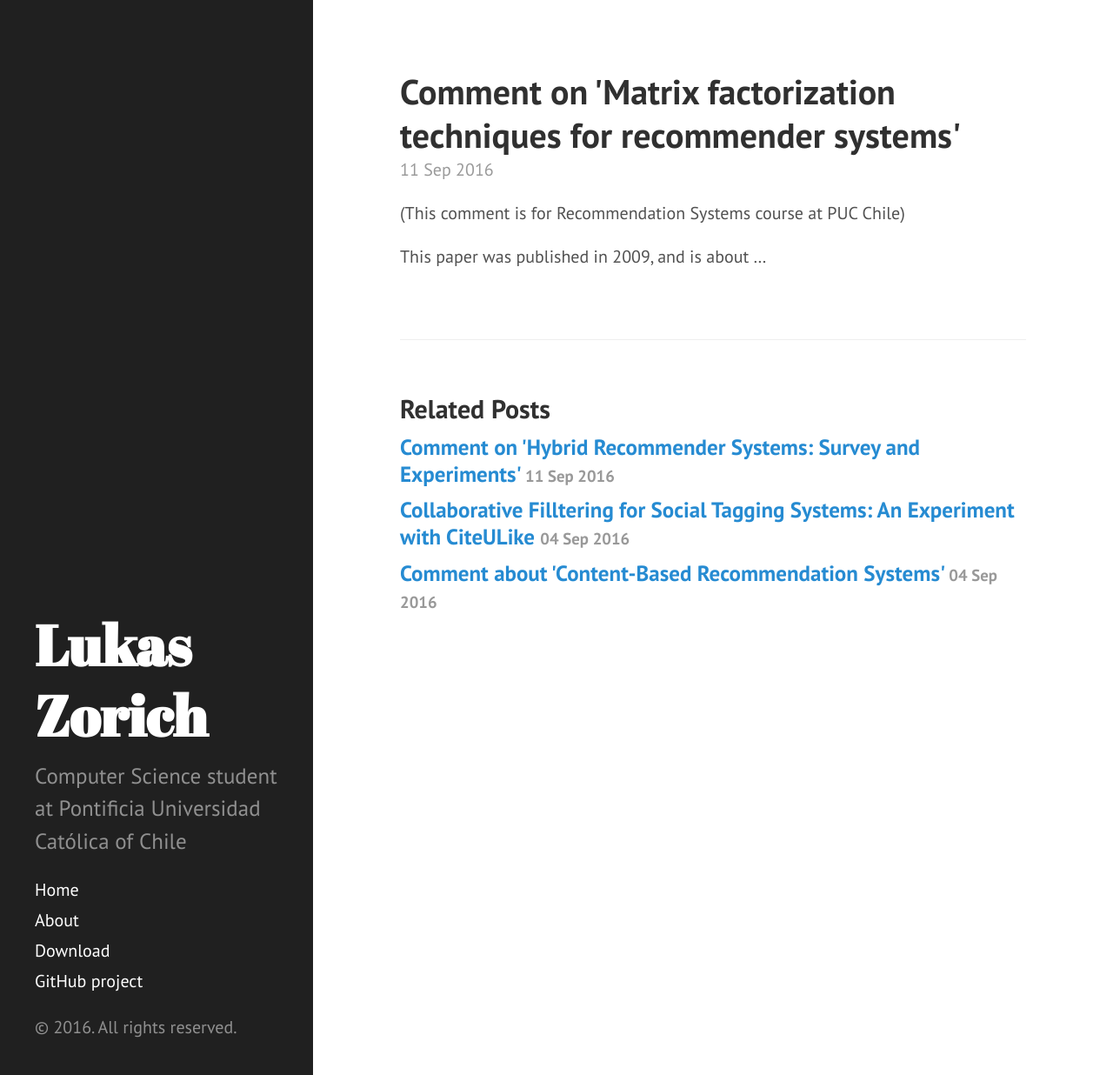
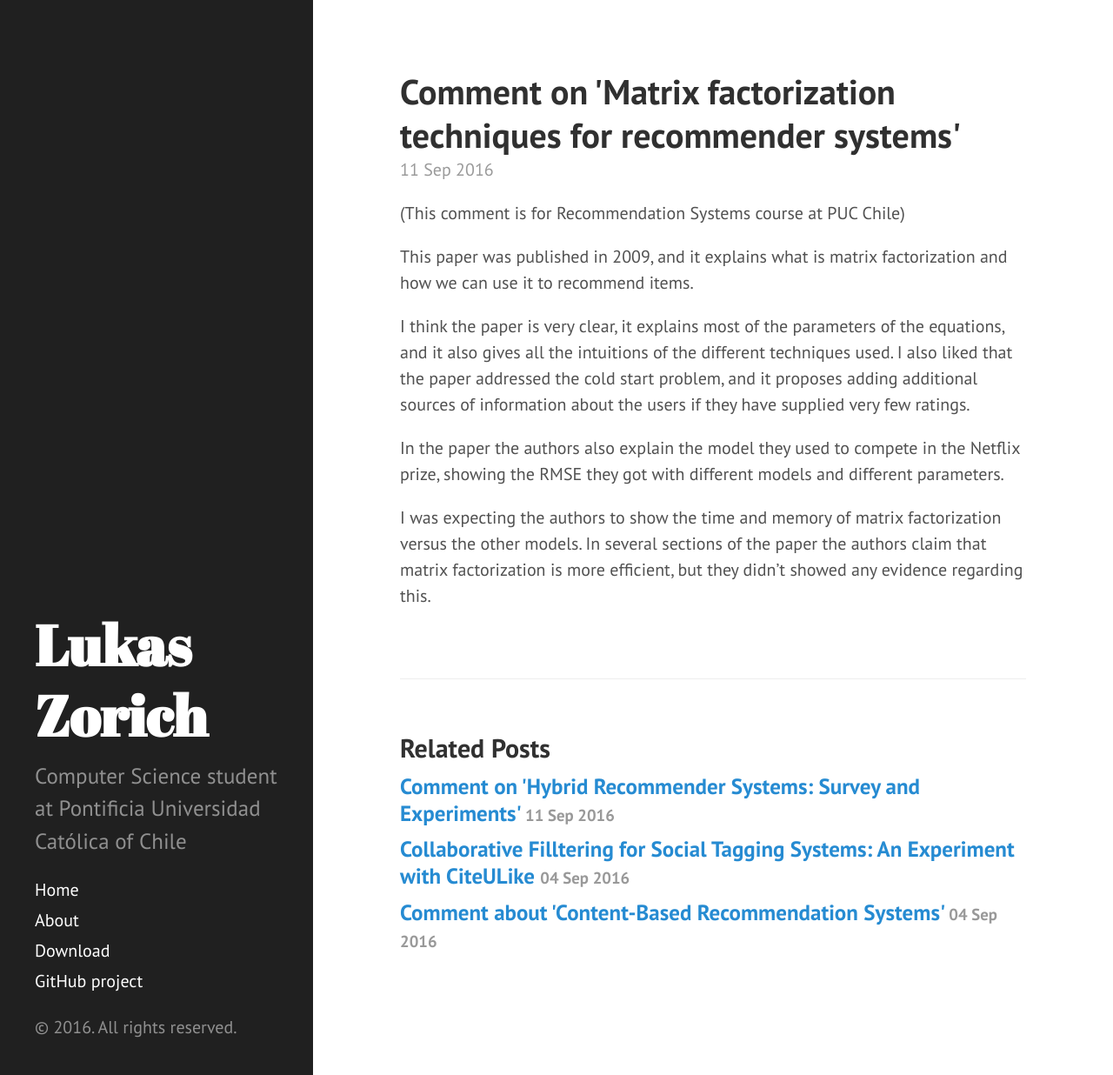
Before and after one commit to lezorich/blog, a Jekyll site: the page built from _posts/2016-09-11-comment-on-matrix-factorization-techniques.md, in a window 1280 px wide and 1236 px high. Shown: the whole window at 87% size. Built offline with Jekyll 4.4.1, drawn with Linux system fonts in a browser that asks for light colours.

Commit message:
Add matrix fact paper

```diff
--- a/_posts/2016-09-11-comment-on-matrix-factorization-techniques.md
+++ b/_posts/2016-09-11-comment-on-matrix-factorization-techniques.md
@@ -6,4 +6,20 @@ categories: recommendation-systems
 ---
 (This comment is for Recommendation Systems course at PUC Chile)
 
-This paper was published in 2009, and is about ...
+This paper was published in 2009, and it explains what is matrix factorization
+and how we can use it to recommend items.
+
+I think the paper is very clear, it explains most of the parameters of the
+equations, and it also gives all the intuitions of the different techniques
+used. I also liked that the paper addressed the cold start problem, and it
+proposes adding additional sources of information about the users if they
+have supplied very few ratings.
+
+In the paper the authors also explain the model they used to compete in the
+Netflix prize, showing the RMSE they got with different models and different
+parameters.
+
+I was expecting the authors to show the time and memory of matrix factorization
+versus the other models. In several sections of the paper the authors claim
+that matrix factorization is more efficient, but they didn't showed any
+evidence regarding this.
```
